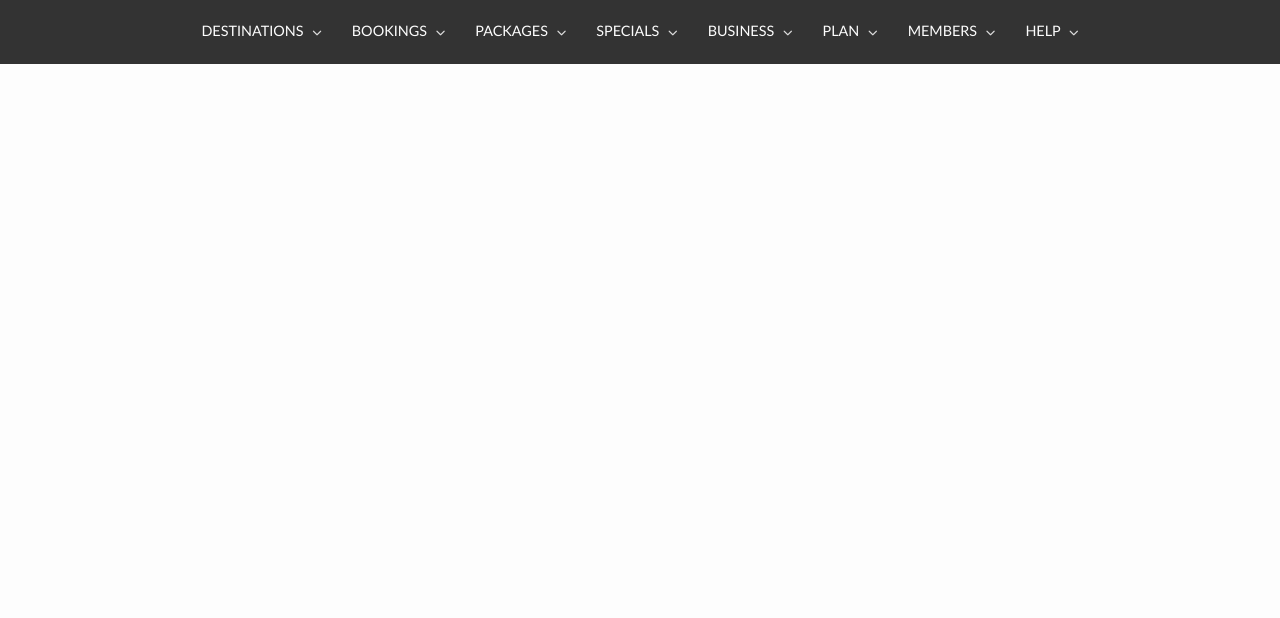
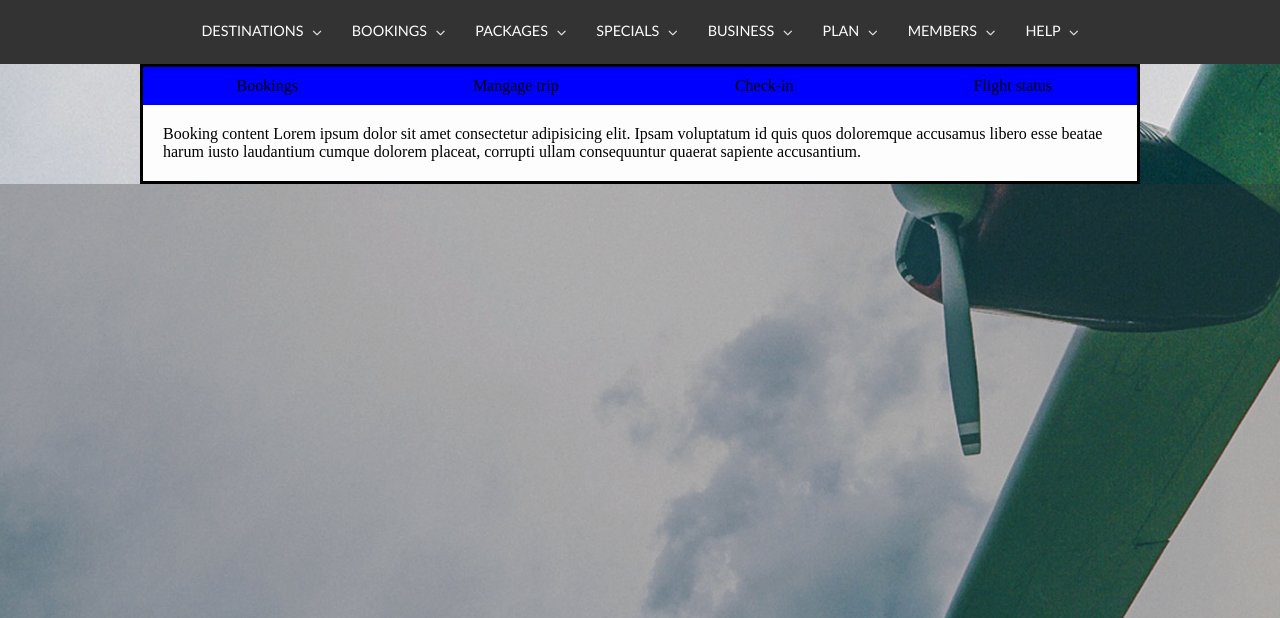
Before and after one commit to Khai-Halim/Airline-frontpage, a plain HTML site: page index.html in a window 1280 px wide. Shown: the part 182-800 px from the top of the page. Drawn offline with Linux system fonts and the light colour scheme.

Commit message:
Added transparent dark cover to banner

```diff
--- /dev/null
+++ b/css/_banner.scss
@@ -0,0 +1,48 @@
+                            /**BANNER & TABS SECTION**/
+#banner{
+    position: relative;
+    height: 70vw;
+    background: url('../images/banner.jpg')center/cover no-repeat;
+    &::after{
+        content: "";
+        display: block;
+        position: absolute;
+        height: 100%;
+        width: 100%;
+        background: rgba($color: $black, $alpha: 0.3);
+    }
+}
+
+#tab-block{
+    border: solid;
+    background: $white;
+}
+
+nav#tab-menu{
+    z-index: 2;
+    ul{
+        background: blue;
+        display: flex;
+        justify-content: space-evenly;
+        li{
+            display: inline-block;
+            list-style: none;
+            padding: 10px 20px;
+            cursor: pointer;
+            flex: 1;
+            text-align: center;
+            &:hover{
+                background: red;
+            }
+        }
+    }
+}
+
+.tab-content{
+    display: none;
+    padding: 20px;
+}
+
+.active-tab{
+    display: block;
+}
--- a/css/_header.scss
+++ b/css/_header.scss
@@ -162,6 +162,8 @@
         ul.nav-secondary-sub-menu-1{
             display: none;
             left: 0;
+            padding-bottom: 10px;
+            z-index: 99;
             >li{
                 display: inline-block;
                 padding: 5px 20px;
--- a/css/style.scss
+++ b/css/style.scss
@@ -3,3 +3,4 @@
 @import 'reset';
 @import 'fonts';
 @import 'header';
+@import 'banner';
--- a/index.html
+++ b/index.html
@@ -1052,6 +1052,30 @@
         </nav>
     </div>
 
+    <!--BANNER & TABS SECTION-->
+    <div id="banner">
+        <div id="tab-block" class="container">
+            <nav id="tab-menu">
+                <ul>
+                    <li>Bookings</li>
+                    <li>Mangage trip</li>
+                    <li>Check-in</li>
+                    <li>Flight status</li>
+                </ul>
+            </nav>
+            <div class="tab-content active-tab" >
+                Booking content Lorem ipsum dolor sit amet consectetur adipisicing elit. Ipsam voluptatum id quis quos doloremque accusamus libero esse beatae harum iusto laudantium cumque dolorem placeat, corrupti ullam consequuntur quaerat sapiente accusantium. </div>
+            <div class="tab-content" >
+                Manage trip Lorem ipsum dolor sit amet consectetur adipisicing elit. Ut nobis dolor repellendus alias, excepturi explicabo cumque eveniet quidem neque aspernatur repellat itaque, impedit est, dolorum voluptatum veritatis earum? Perspiciatis, non.
+            </div>
+            <div class="tab-content" >
+                Check-in Lorem ipsum dolor sit, amet consectetur adipisicing elit. Totam aliquid nobis esse aut dolorem accusamus repudiandae voluptatum veniam mollitia pariatur? Reiciendis illum consectetur, suscipit a et commodi dicta? Deleniti, error!
+            </div>
+            <div class="tab-content" >
+                flight Lorem ipsum dolor sit, amet consectetur adipisicing elit. Tempora, perspiciatis? Sint, ullam sed sunt distinctio accusamus ipsa quasi. Cupiditate similique quod deserunt nihil culpa dicta aliquam eveniet ipsam repudiandae adipisci.
+            </div>
+        </div>
+    </div>
 
     <script src="script.js"></script>
 </body>
```
Also changed, not shown: css/style.css, images/banner.jpg (added), 1 other file.
